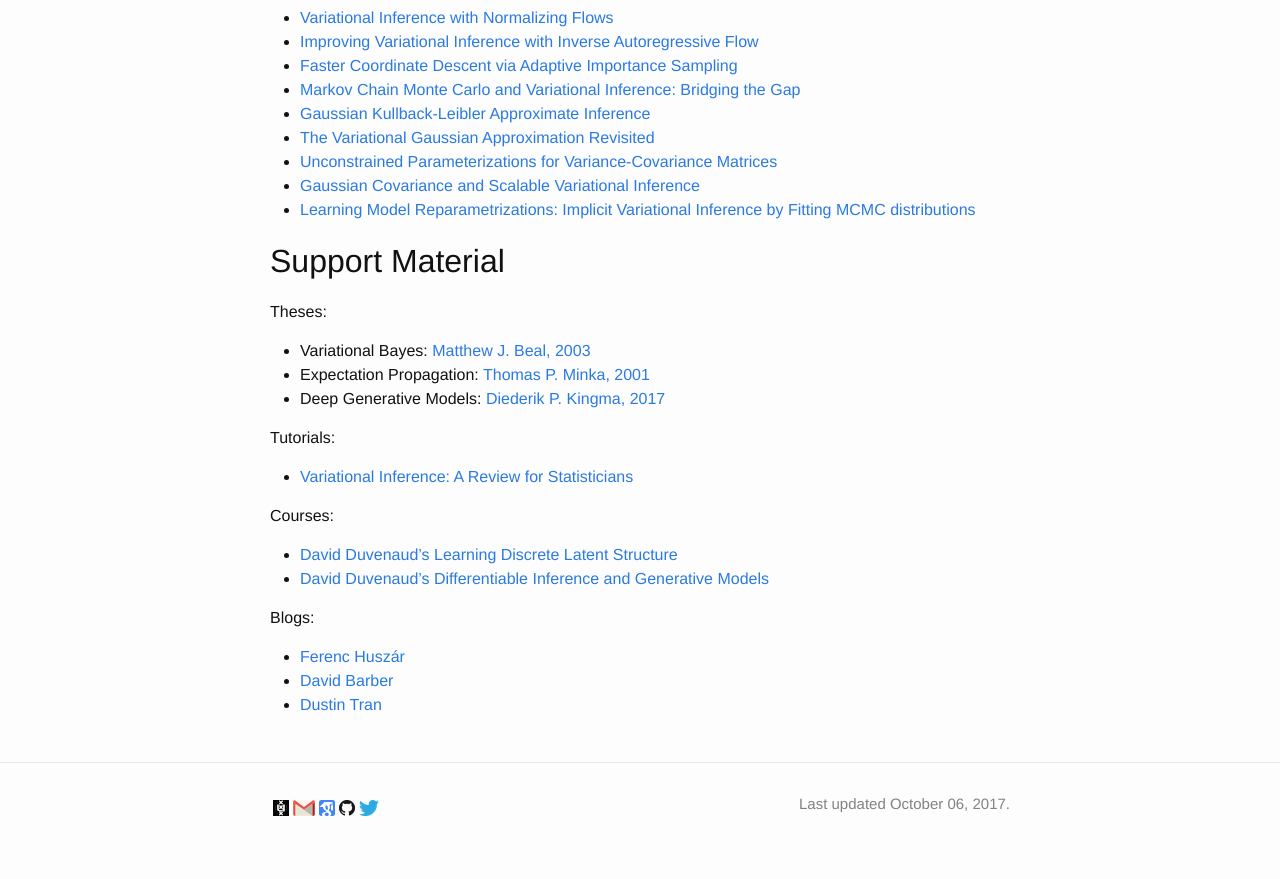
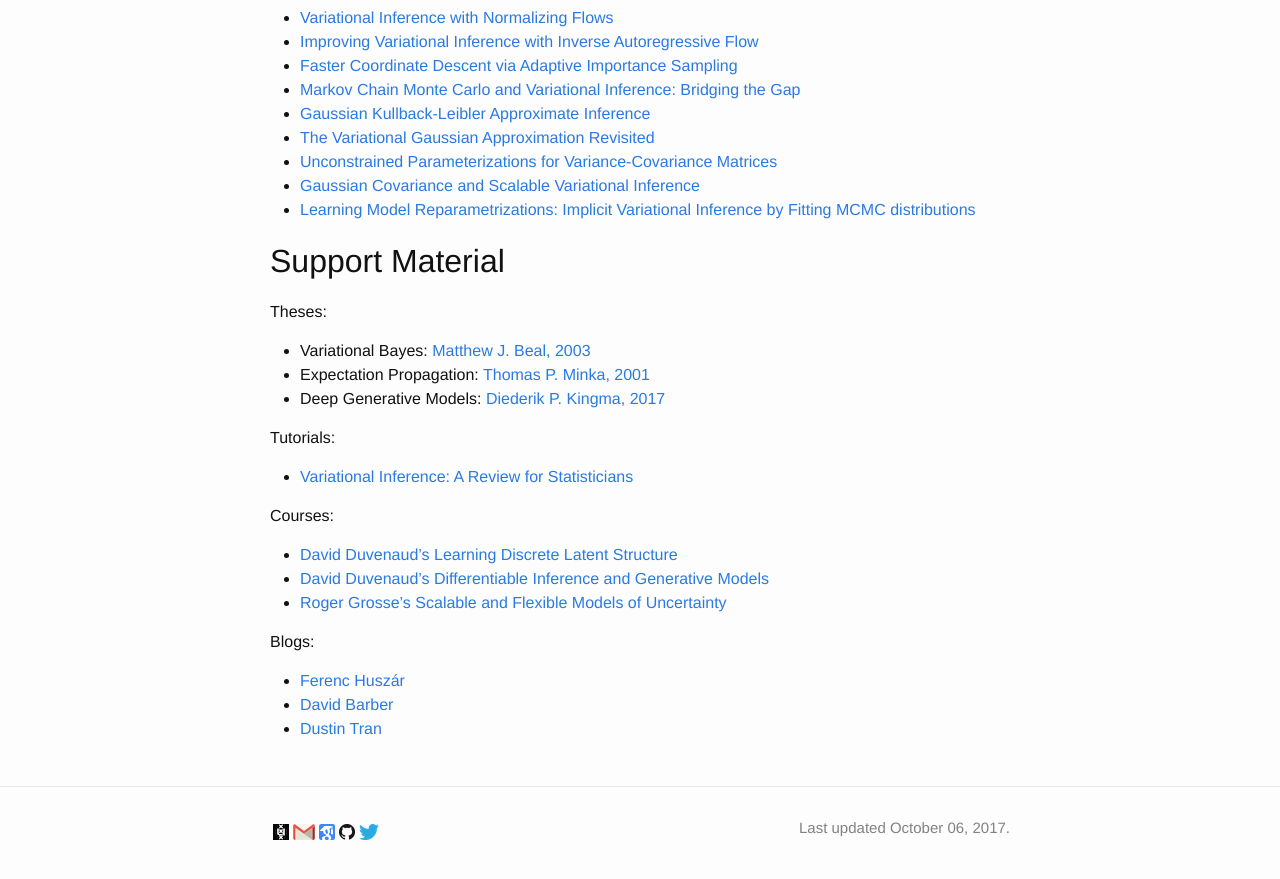
Before and after one commit to wilkeraziz/oldsite, a Jekyll site: the page built from pages/inference.markdown, in a window 1280 px wide and 900 px high, scrolled down 1192 px. Shown: the top 879 px of the window. Built offline with Jekyll 4.4.1, drawn with Linux system fonts in a browser that asks for light colours.

Commit message:
more courses

```diff
--- a/pages/inference.markdown
+++ b/pages/inference.markdown
@@ -75,7 +75,7 @@ Courses:
 
 * [David Duvenaud's Learning Discrete Latent Structure](https://duvenaud.github.io/learn-discrete)
 * [David Duvenaud's Differentiable Inference and Generative Models](https://www.cs.toronto.edu/~duvenaud/courses/csc2541/index.html)
-
+* [Roger Grosse's Scalable and Flexible Models of Uncertainty](https://csc2541-f17.github.io)
 
 Blogs:
 
```
